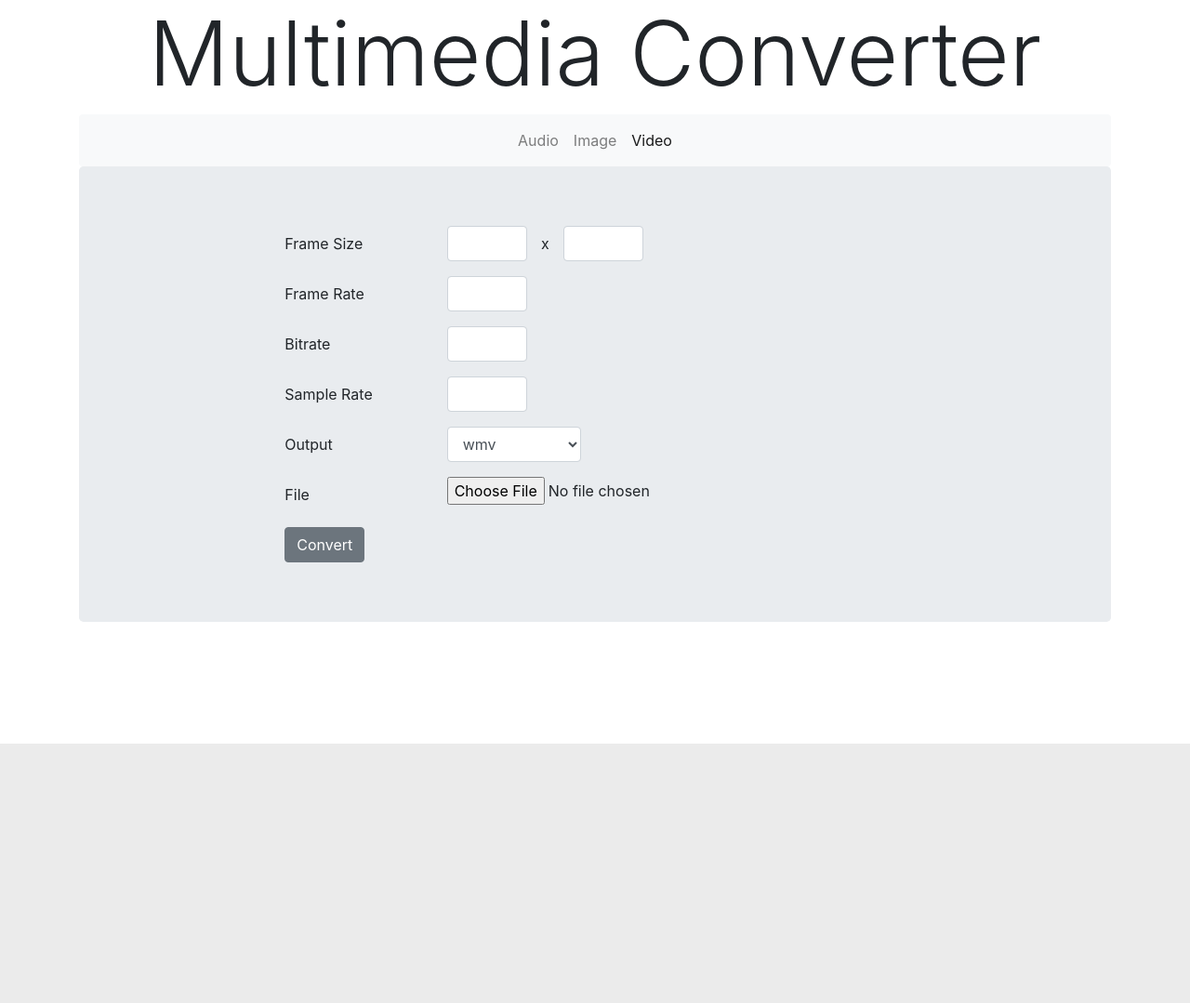
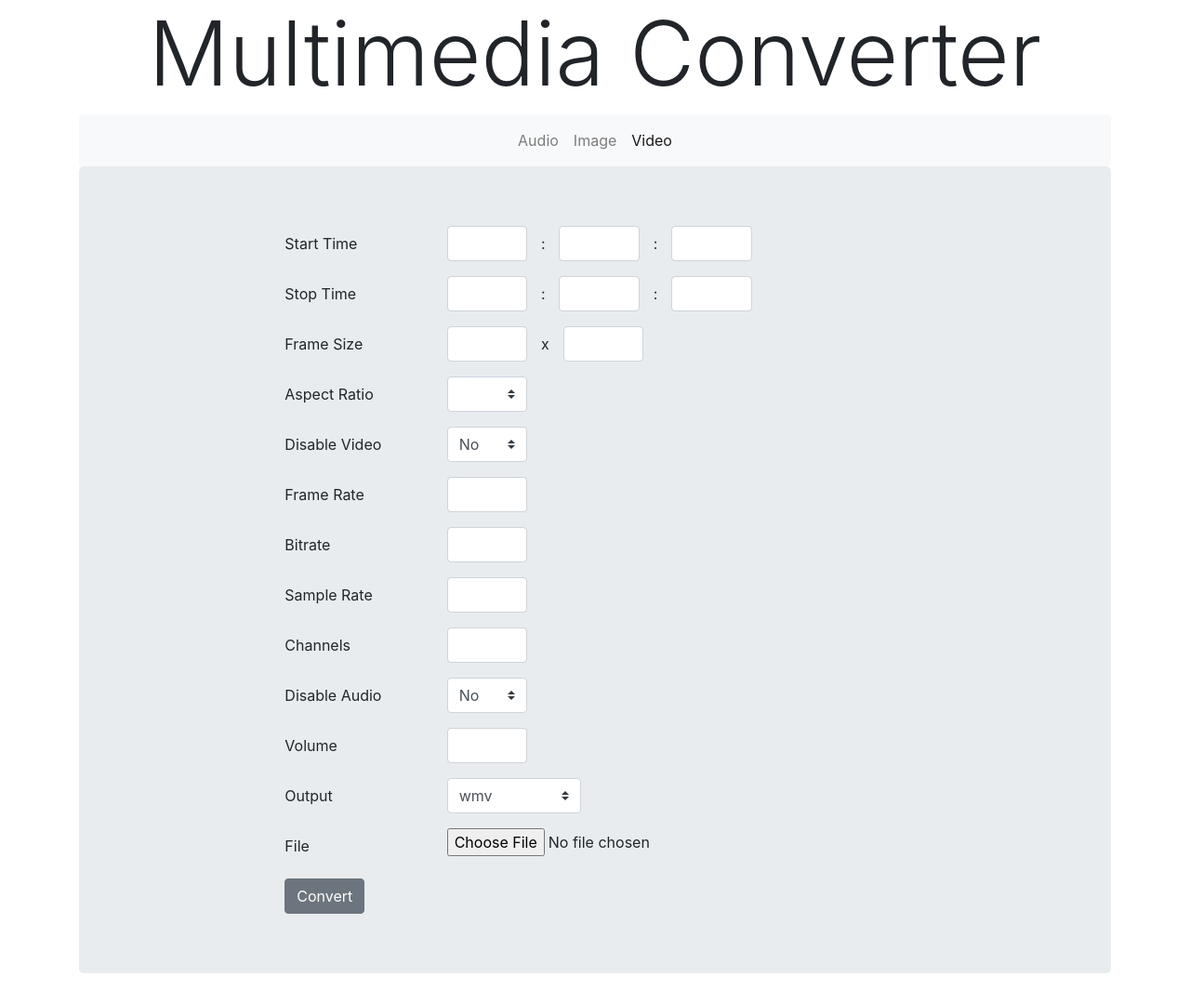
Before and after one commit to adadeeeh/multimedia-converter, a Flask app: page /video in a window 1280 px wide. Shown: the whole page at 93% size. Before the commit the page ends 800 px from the top, so only its background shows below. Run offline with Flask 2, Linux system fonts and the light colour scheme; some libraries are stand-ins or nearby versions.

Commit message:
Update video html and others

```diff
--- a/templates/index.html
+++ b/templates/index.html
@@ -24,7 +24,7 @@
             <div class="jumbotron">
                 <form action="/api/convert/audio" method="post" enctype="multipart/form-data" target="_blank">
                     <div class="col-sm-8 mx-auto">
-                        <div class="form-gorup row">
+                        <div class="form-group row">
                             <label class="col-3 col-form-label">Start Time</label>
                             <div class="col-2">
                                 <input name="time_off_h" class="form-control" type="number" value="" min="0" max="24">
@@ -88,7 +88,7 @@
                         <div class="form-group row">
                             <label for="output" class="col-3 col-form-label">Output</label>
                             <div class="col-2">
-                                <select name="output" class="form-control" id="output-input">
+                                <select name="output" class="custom-select" id="output-input">
                                     <option value="wav">wav</option>
                                     <option value="mp3">mp3</option>
                                     <option value="aac">aac</option>
--- a/templates/video.html
+++ b/templates/video.html
@@ -25,6 +25,34 @@
                 <form action="/api/convert/video" method="post" enctype="multipart/form-data" target="_blank">
                     <div class="col-sm-8 mx-auto">
                         <div class="form-group row">
+                            <label class="col-3 col-form-label">Start Time</label>
+                            <div class="col-2">
+                                <input name="time_off_h" class="form-control" type="number" value="" min="0" max="24">
+                            </div>
+                            <label class="col-form-label">:</label>
+                            <div class="col-2">
+                                <input name="time_off_m" class="form-control" type="number" value="" min="0" max="60">
+                            </div>
+                            <label class="col-form-label">:</label>
+                            <div class="col-2">
+                                <input type="number" class="form-control" name="time_off_s" value="" min="0" max="60">
+                            </div>
+                        </div>
+                        <div class="form-group row">
+                            <label class="col-3 col-form-label">Stop Time</label>
+                            <div class="col-2">
+                                <input name="time_stop_h" class="form-control" type="number" value="" min="0" max="24">
+                            </div>
+                            <label class="col-form-label">:</label>
+                            <div class="col-2">
+                                <input name="time_stop_m" class="form-control" type="number" value="" min="0" max="60">
+                            </div>
+                            <label class="col-form-label">:</label>
+                            <div class="col-2">
+                                <input type="number" class="form-control" name="time_stop_s" value="" min="0" max="60">
+                            </div>
+                        </div>
+                        <div class="form-group row">
                             <label for="frame-size" class="col-3 col-form-label">Frame Size</label>
                             <div class="col-2">
                                 <input name="width" class="form-control" type="text" value="" id="width-input" title="width">
@@ -35,15 +63,34 @@
                             </div>
                         </div>
                         <div class="form-group row">
+                            <label class="col-3 col-form-label">Aspect Ratio</label>
+                            <div class="col-2">
+                                <select name="aspect" class="custom-select">
+                                    <option value=""></option>
+                                    <option value="4:3">4:3</option>
+                                    <option value="16:9">16:9</option>
+                                </select>
+                            </div>
+                        </div>
+                        <div class="form-group row">
+                            <label class="col-3 col-form-label">Disable Video</label>
+                            <div class="col-2">
+                                <select name="disble_video" class="custom-select">
+                                    <option value="">No</option>
+                                    <option value="true">Yes</option>
+                                </select>
+                            </div>
+                        </div>
+                        <div class="form-group row">
                             <label for="frame-rate" class="col-3 col-form-label">Frame Rate</label>
                             <div class="col-2">
-                                <input name="frame_rate" class="form-control" type="text" value="" title="In FPS">
+                                <input name="rate" class="form-control" type="text" value="" title="In FPS">
                             </div>
                         </div>
                         <div class="form-group row">
                             <label for="Bitrate" class="col-3 col-form-label">Bitrate</label>
                             <div class="col-2">
-                                <input name="bitrate" class="form-control" type="text" value="" title="In B/s">
+                                <input name="sample_rate" class="form-control" type="text" value="" title="In B/s">
                             </div>
                         </div>
                         <div class="form-group row">
@@ -53,9 +100,30 @@
                             </div>
                         </div>
                         <div class="form-group row">
+                            <label class="col-3 col-form-label">Channels</label>
+                            <div class="col-2">
+                                <input type="text" name="channels" class="form-control">
+                            </div>
+                        </div>
+                        <div class="form-group row">
+                            <label class="col-3 col-form-label">Disable Audio</label>
+                            <div class="col-2">
+                                <select name="disable_audio" class="custom-select">
+                                    <option value="">No</option>
+                                    <option value="true">Yes</option>
+                                </select>
+                            </div>
+                        </div>
+                        <div class="form-group row">
+                            <label class="col-3 col-form-label">Volume</label>
+                            <div class="col-2">
+                                <input type="number" class="form-control" name="volume" min="0" max="255">
+                            </div>
+                        </div>
+                        <div class="form-group row">
                             <label for="output" class="col-3 col-form-label">Output</label>
                             <div class="col-3">
-                                <select name="output" class="form-control" id="output-input">
+                                <select name="output" class="custom-select" id="output-input">
                                     <option value="wmv">wmv</option>
                                     <option value="mp4">mp4</option>
                                     <option value="ffmpeg">ffmpeg</option>
@@ -75,10 +143,6 @@
                 </form>
             </div>
         </main>
-            <!-- <label for="width" class="col-2 col-form-label">Width:</label>
-            <input class="form-control" title="Enter new width for JPG image" type="text" name="width" id="width" value=""/> x
-            <label for="height">Height:</label>
-            <input class="form-control" title="Enter new height for JPG image" type="text" name="height" id="height" value=""/> pixels -->
     </div>
 
 </body>
```
